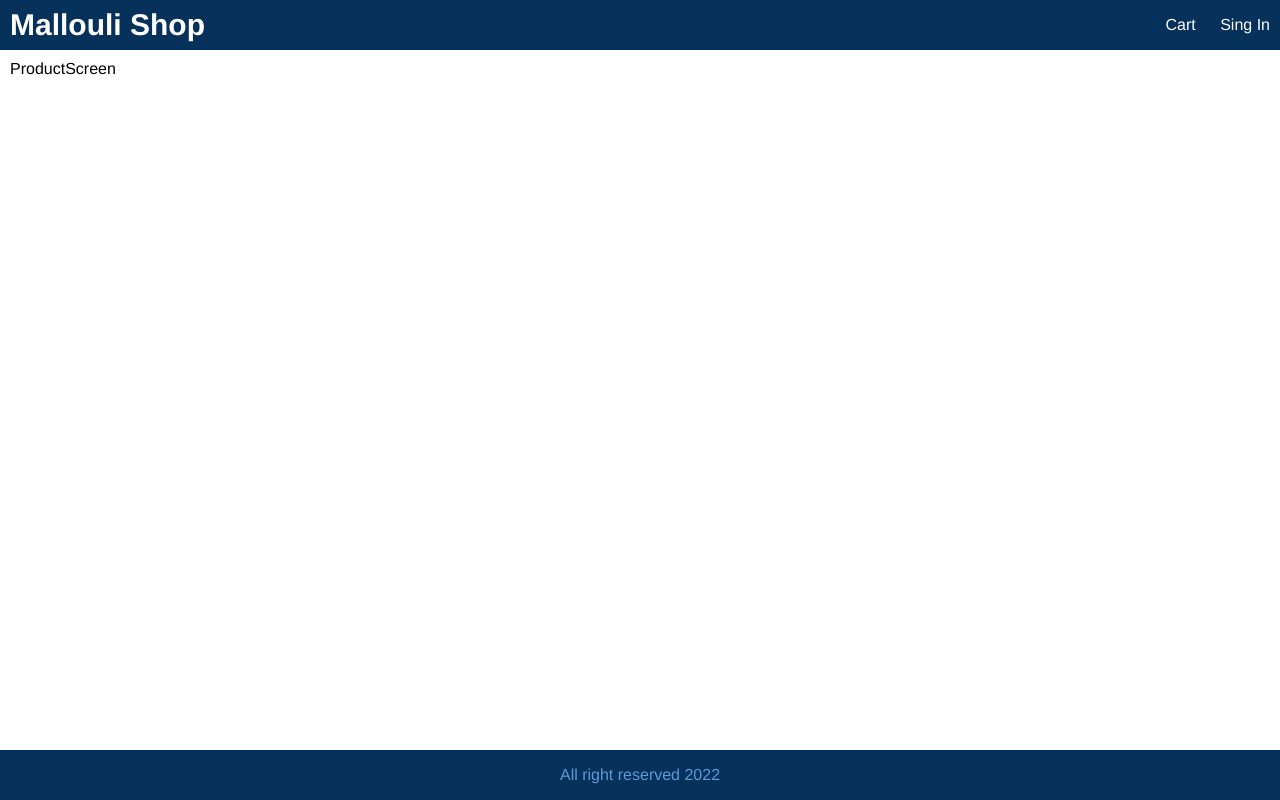
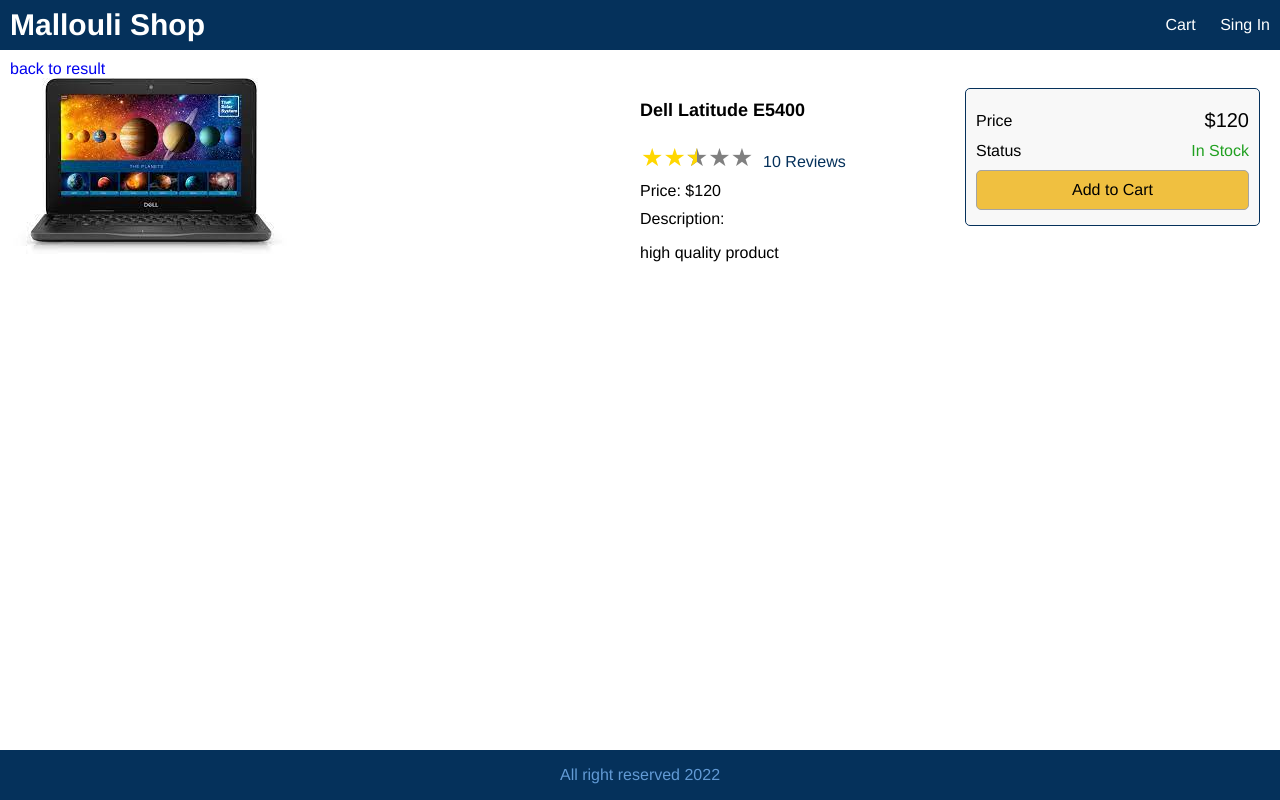
Before and after one commit to nasser-mallouli/Projects, a React (Create React App) app in the folder malloulishop/frontend/: page /product/1 in a window 1280 px wide. Built offline with nearby package versions, Linux system fonts and the light colour scheme.

Commit message:
Styling Product Screen

```diff
--- a/malloulishop/frontend/src/data.js
+++ b/malloulishop/frontend/src/data.js
@@ -6,6 +6,7 @@
         category:'Laptop',
         image:'images/dell.jpg',
         price:120,
+        countInStock:10,
         brand:'Dell',
         rating:2.5,
         numReviews:10,
@@ -17,6 +18,7 @@
         category:'Laptop',
         image:'images/dell2.jpg',
         price:190,
+        countInStock:20,
         brand:'Dell',
         rating:2.5,
         numReviews:12,
@@ -28,6 +30,7 @@
         category:'Laptop',
         image:'images/hp.jpg',
         price:110,
+        countInStock:0,
         brand:'Hp',
         rating:4.5,
         numReviews:40,
@@ -39,6 +42,7 @@
         category:'Laptop',
         image:'images/lenovo.jpg',
         price:120,
+        countInStock:40,
         brand:'Lenovo',
         rating:2.5,
         numReviews:16,
@@ -50,6 +54,7 @@
         category:'Laptop',
         image:'images/siemns.jpg',
         price:120,
+        countInStock:150,
         brand:'Siemns',
         rating:4.0,
         numReviews:15 ,
--- a/malloulishop/frontend/src/index.css
+++ b/malloulishop/frontend/src/index.css
@@ -69,6 +69,40 @@
   color: var(--background2);
 }
 
+ul {
+  margin: 0;
+  padding: 0;
+  list-style-type: none;
+}
+
+li {
+  margin-top: 1rem;
+}
+
+button {
+  padding: 1rem;
+  border-radius: 0.5rem;
+  border: 0.1rem #a4a4a4 solid;
+  font-size: 1.6rem;
+  font-family: helvetica, arial, sans-serif;
+  -webkit-font-smoothing: antialiased;
+  -moz-osx-font-smoothing: grayscale;
+  background-color: #f8f8f8;
+  cursor: pointer;
+}
+
+button:hover {
+  border: 0.1rem #404040 solid;
+}
+
+button.primary {
+  background-color: #f0c040;
+}
+
+button.block {
+  width: 100%;
+}
+
 /* Header Styling */
 header a {
   color: #ffffff;
@@ -91,6 +125,17 @@
 .row.center {
   justify-content: center;
 }
+.row.top {
+  align-items: flex-start;
+}
+
+.col-1 {
+  flex: 1 1 25rem;
+}
+
+.col-2 {
+  flex: 2 1 50rem;
+}
 
 /* Images */
 img {
@@ -99,6 +144,10 @@
 
 img.medium {
   max-width: 29rem;
+  width: 100%;
+}
+
+img.larg {
   width: 100%;
 }
 
@@ -124,12 +173,27 @@
 
 
 /* Rating */
+.rating {
+  display:flex;
+  margin: 0.1rem;
+}
 
 .rating span {
   color: #f0c040;
-  margin: 0.1rem;
 }
 
 .rating span:last-child {
   color:#05315B;
+  margin-top: 1rem;
+  margin-left: 1rem;
 }
+
+/* Alert */
+
+.success {
+  color: #20a020;
+}
+
+.error  {
+  color: #e42525;
+}
--- a/malloulishop/frontend/src/screens/ProductScreen.js
+++ b/malloulishop/frontend/src/screens/ProductScreen.js
@@ -1,7 +1,66 @@
-import React from 'react'
+import React from 'react';
+import data from '../data';
+import {Link, useParams} from 'react-router-dom';
+import Rating from '../components/Rating';
 
-export default function ProductScreen() {
+export default function ProductScreen( props ) {
+  const { id } = useParams();
+  const product = data.products.find((p) => p._id === id);
+  if( !product) {
+    return <div> Product Not Found</div>
+  }
   return (
-    <div>ProductScreen</div>
+   <div>
+     <Link to={"/"}> back to result </Link>
+      <div className='row top'>
+      <div className='col-2'>
+        <img  src={"../" + product.image} alt={product.name} />
+      </div>
+      <div className='col-1'>
+        <ul>
+          <li>
+            <h1> {product.name}</h1>
+          </li>
+          <li>
+            <Rating
+              rating={product.rating}
+              numReviews={product.numReviews}
+              />
+          </li>
+          <li>
+            Price: ${product.price}
+          </li>
+          <li>
+            Description:
+            <p> {product.descriptions}</p>
+          </li>
+        </ul>
+      </div>
+      <div className='col-1'>
+        <div className='card card-body'>
+          <ul>
+            <li>
+              <div className='row'>
+                  <div>Price </div>
+                  <div className='price'> ${product.price} </div>
+              </div>
+            </li>
+            <li>
+              <div className='row'>
+                  <div>Status </div>
+                  <div>{product.countInStock >0 ? (<span className='success'> In Stock</span>
+                  ):(
+                  <span className='error'>  Unavailable</span>
+                 )} </div>
+              </div>
+            </li>
+            <li>
+              <button className='primary block'>Add to Cart</button>
+            </li>
+          </ul>
+        </div>
+      </div>
+    </div>
+   </div>
   )
 }
```
